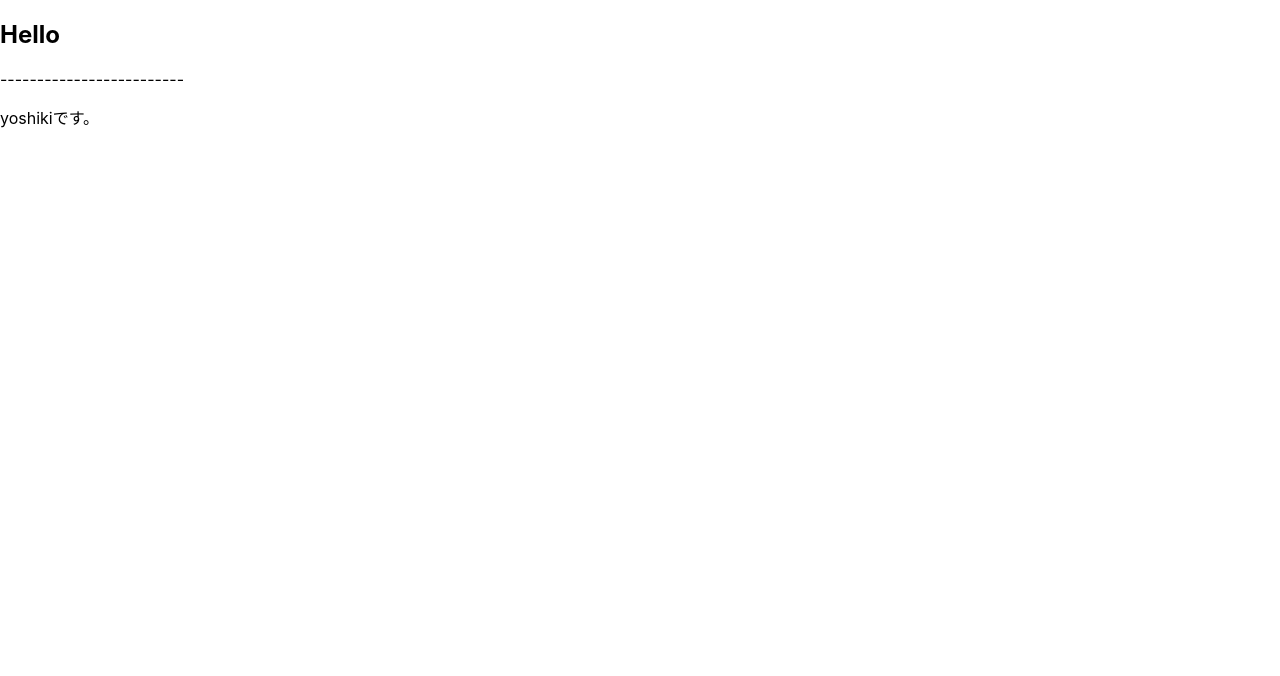
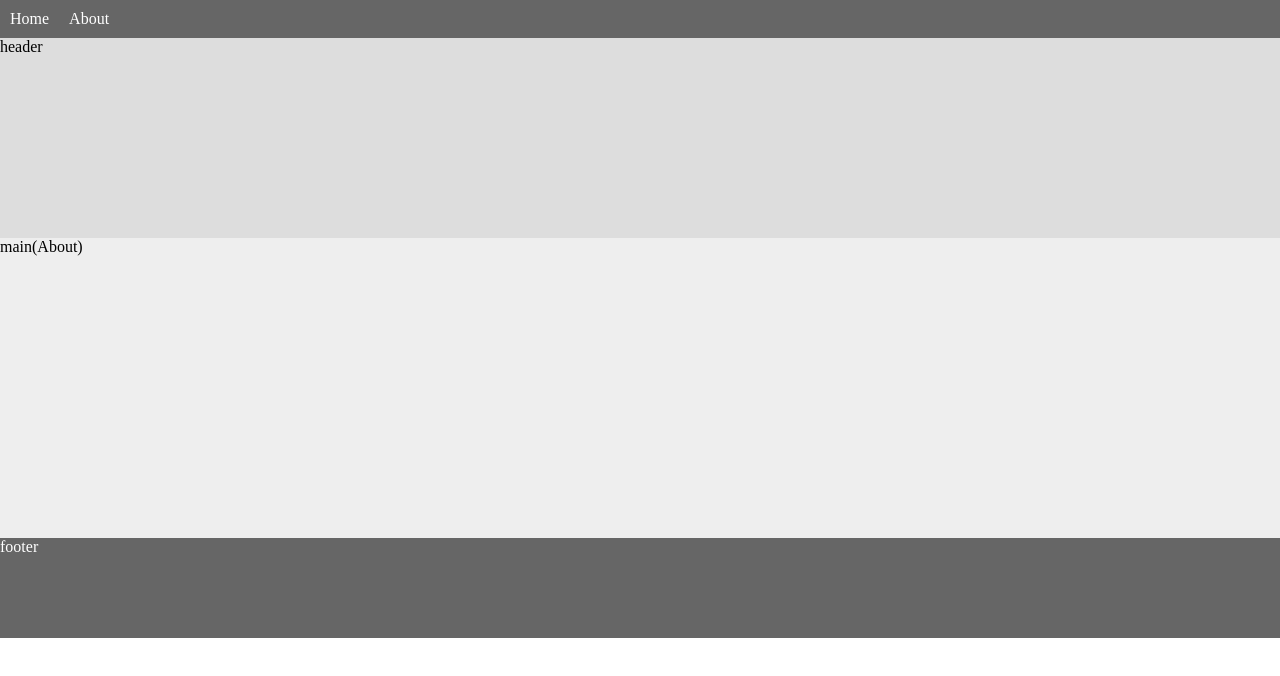
Before and after one commit to YoshikiMaruya/react-basic, a React (Create React App) app in the folder react_basic/: page /about in a window 1280 px wide. Shown: the top 676 px of the page. Built offline with nearby package versions, Linux system fonts and the light colour scheme.

Commit message:
implemented routing pages

```diff
--- a/react_basic/package.json
+++ b/react_basic/package.json
@@ -8,6 +8,7 @@
     "@testing-library/user-event": "^12.1.10",
     "react": "^17.0.2",
     "react-dom": "^17.0.2",
+    "react-router-dom": "^5.2.0",
     "react-scripts": "4.0.3",
     "web-vitals": "^1.0.1"
   },
--- a/react_basic/src/App.js
+++ /dev/null
@@ -1,10 +0,0 @@
-import './App.css';
-import Article from './components/Article';
-
-function App() {
-  return (
-    <Article/>
-  );
-}
-
-export default App;
--- /dev/null
+++ b/react_basic/src/App.jsx
@@ -0,0 +1,18 @@
+import React from 'react';
+import { BrowserRouter, Route, Switch } from 'react-router-dom';
+import Home from './pages/Home';
+import About from './pages/About';
+
+const App = () => {
+  return (
+    <BrowserRouter>
+      <Switch>
+        <Route exact path="/" component={Home} />
+        <Route exact path="/about" component={About} />
+        <Route render={() => (<p>Page not found.</p>)} />
+      </Switch>
+    </BrowserRouter>
+  );
+};
+
+export default App;
--- a/react_basic/src/index.css
+++ b/react_basic/src/index.css
@@ -1,13 +1,5 @@
-body {
+* {
+  box-sizing: border-box;
   margin: 0;
-  font-family: -apple-system, BlinkMacSystemFont, 'Segoe UI', 'Roboto', 'Oxygen',
-    'Ubuntu', 'Cantarell', 'Fira Sans', 'Droid Sans', 'Helvetica Neue',
-    sans-serif;
-  -webkit-font-smoothing: antialiased;
-  -moz-osx-font-smoothing: grayscale;
+  padding: 0;
 }
-
-code {
-  font-family: source-code-pro, Menlo, Monaco, Consolas, 'Courier New',
-    monospace;
-}
--- a/react_basic/src/index.js
+++ b/react_basic/src/index.js
@@ -2,7 +2,6 @@ import React from 'react';
 import ReactDOM from 'react-dom';
 import './index.css';
 import App from './App';
-// import reportWebVitals from './reportWebVitals';
 
 ReactDOM.render(
   <React.StrictMode>
@@ -10,8 +9,3 @@ ReactDOM.render(
   </React.StrictMode>,
   document.getElementById('root')
 );
-
-// If you want to start measuring performance in your app, pass a function
-// to log results (for example: reportWebVitals(console.log))
-// or send to an analytics endpoint. Learn more: https://bit.ly/CRA-vitals
-// reportWebVitals();
--- /dev/null
+++ b/react_basic/src/pages/About.jsx
@@ -0,0 +1,28 @@
+import React from 'react';
+
+const About = () => {
+  return (
+    <div>
+      <nav style={{ background: "#666" }}>
+        <ul style={{ display: 'flex', listStyle: 'none' }}>
+          <li style={{ margin: 10 }}><a href="/" style={{ color: "#fff", textDecoration: 'none' }}>Home</a></li>
+          <li style={{ margin: 10 }}><a href="/about" style={{ color: "#fff", textDecoration: 'none' }}>About</a></li>
+        </ul>
+      </nav>
+
+      <header style={{ height: 200, background: "#ddd" }}>
+        header
+      </header>
+
+      <div id="main" style={{ height: 300, background: "#eee" }}>
+        main(About)
+      </div>
+
+      <footer style={{ height: 100, background: "#666", color: "#fff" }}>
+        footer
+      </footer>
+    </div>
+  );
+};
+
+export default About;
--- /dev/null
+++ b/react_basic/src/pages/Home.jsx
@@ -0,0 +1,28 @@
+import React from 'react';
+
+const Home = () => {
+  return (
+    <div>
+      <nav style={{ background: "#666" }}>
+        <ul style={{ display: 'flex', listStyle: 'none' }}>
+          <li style={{ margin: 10 }}><a href="/" style={{ color: "#fff", textDecoration: 'none' }}>Home</a></li>
+          <li style={{ margin: 10 }}><a href="/about" style={{ color: "#fff", textDecoration: 'none' }}>About</a></li>
+        </ul>
+      </nav>
+
+      <header style={{ height: 200, background: "#ddd" }}>
+        header
+      </header>
+
+      <div id="main" style={{ height: 300, background: "#eee" }}>
+        main(Home)
+      </div>
+
+      <footer style={{ height: 100, background: "#666", color: "#fff" }}>
+        footer
+      </footer>
+    </div>
+  );
+};
+
+export default Home;
```
Also changed, not shown: 1 other file (tests, documents, lock files or other folders).
